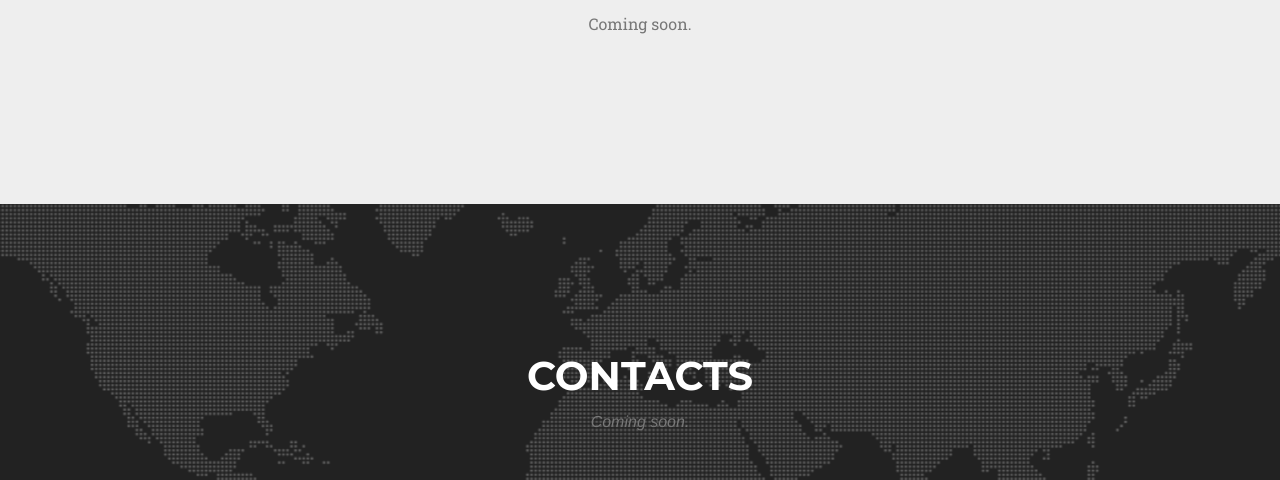
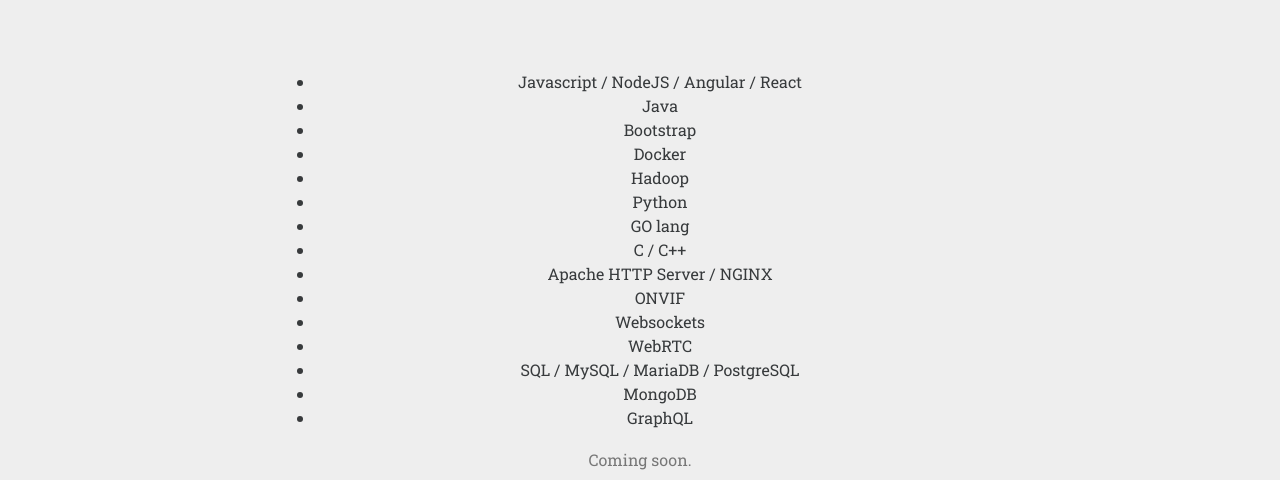
Before and after one commit to fbertone/fbertone.github.io, a plain HTML site: page index.html in a window 1280 px wide. Shown: the part 2319-2799 px from the top of the page. Drawn offline with nearby package versions, Linux system fonts and the light colour scheme; a web font is replaced by a local one.

Commit message:
Update index.html

```diff
--- a/index.html
+++ b/index.html
@@ -128,6 +128,7 @@
             </div>
             <div class="row">
               <div class="col-lg-8 offset-lg-2 text-xs-center">
+                  <p class="large text-muted"><a href="https://graphql.it">GraphQL.it: infos and tutorials about GraphQL</a></p>
                   <p class="large text-muted">Coming soon.</p>
               </div>
             </div>
@@ -158,6 +159,23 @@
 
             <div class="row">
                 <div class="col-lg-8 offset-lg-2 text-xs-center">
+                    <p><ul>
+                    <li>Javascript / NodeJS / Angular / React</li>
+                    <li>Java</li>
+                    <li>Bootstrap</li>
+                    <li>Docker</li>
+                    <li>Hadoop</li>
+                    <li>Python</li>
+                    <li>GO lang</li>
+                    <li>C / C++</li>
+                    <li>Apache HTTP Server / NGINX</li>
+                    <li>ONVIF</li>
+                    <li>Websockets</li>
+                    <li>WebRTC</li>
+                    <li>SQL / MySQL / MariaDB / PostgreSQL</li>
+                    <li>MongoDB</li>
+                    <li>GraphQL</li>
+                    </ul></p>
                     <p class="large text-muted">Coming soon.</p>
                 </div>
             </div>
```
